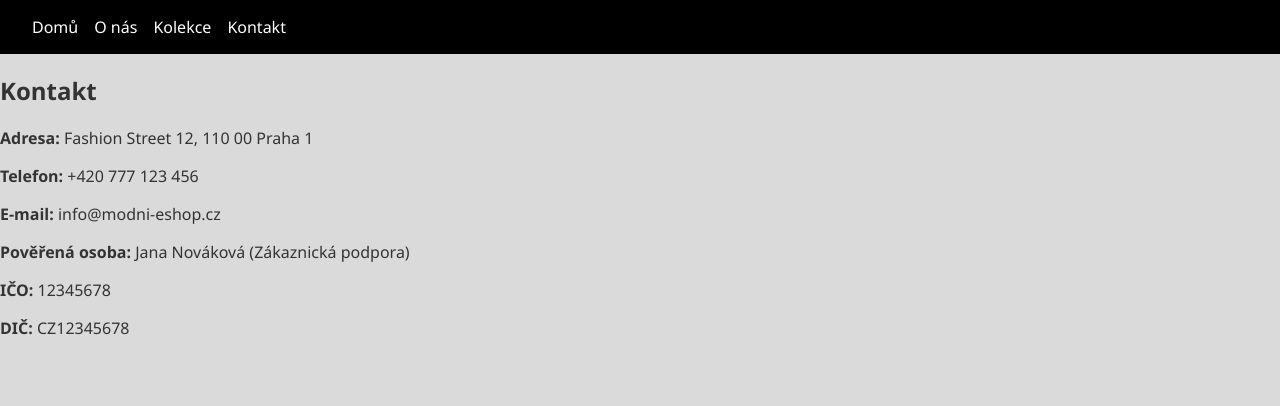
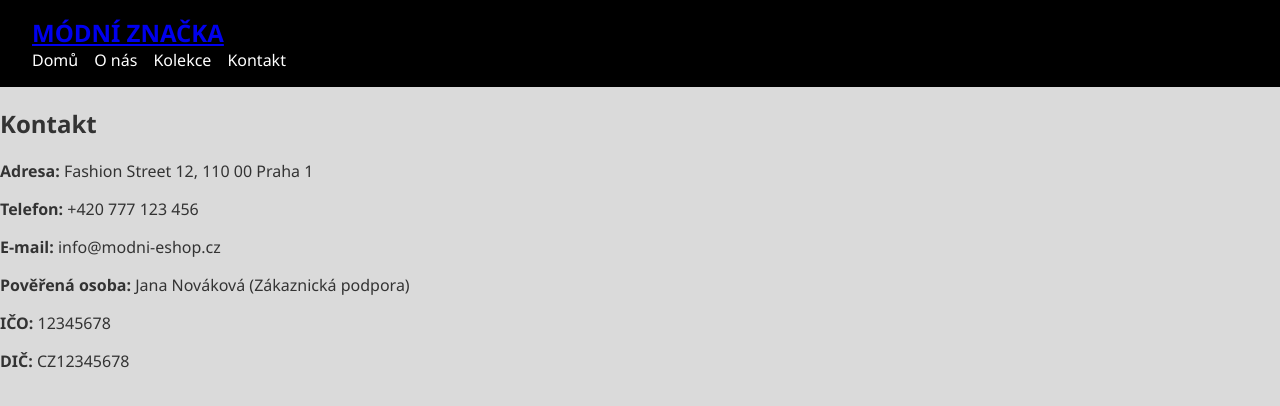
Before and after one commit to SKEPINHO/SKEPINHO.github.io, a plain HTML site: page kontakt.html in a window 1280 px wide. Drawn offline with Linux system fonts and the light colour scheme.

Commit message:
Update kontakt.html

```diff
--- a/kontakt.html
+++ b/kontakt.html
@@ -8,8 +8,12 @@
 </head>
 <body>
 
-  <!-- HLAVIČKA – přesně jako na hlavní stránce -->
+  <!-- HLAVIČKA S LOGEM VLEVO A ODKAZY VPRAVO -->
   <header class="header">
+    <div class="nav-container">
+      <div class="logo">
+        <a href="index.html">MÓDNÍ ZNAČKA</a>
+      </div>
       <nav class="navbar">
         <ul class="nav-list">
           <li><a href="index.html">Domů</a></li>
@@ -18,6 +22,7 @@
           <li><a href="kontakt.html" class="active">Kontakt</a></li>
         </ul>
       </nav>
+    </div>
   </header>
 
   <!-- SEKCE KONTAKT -->
```
Lines whose indentation alone changed are shown as unchanged.
